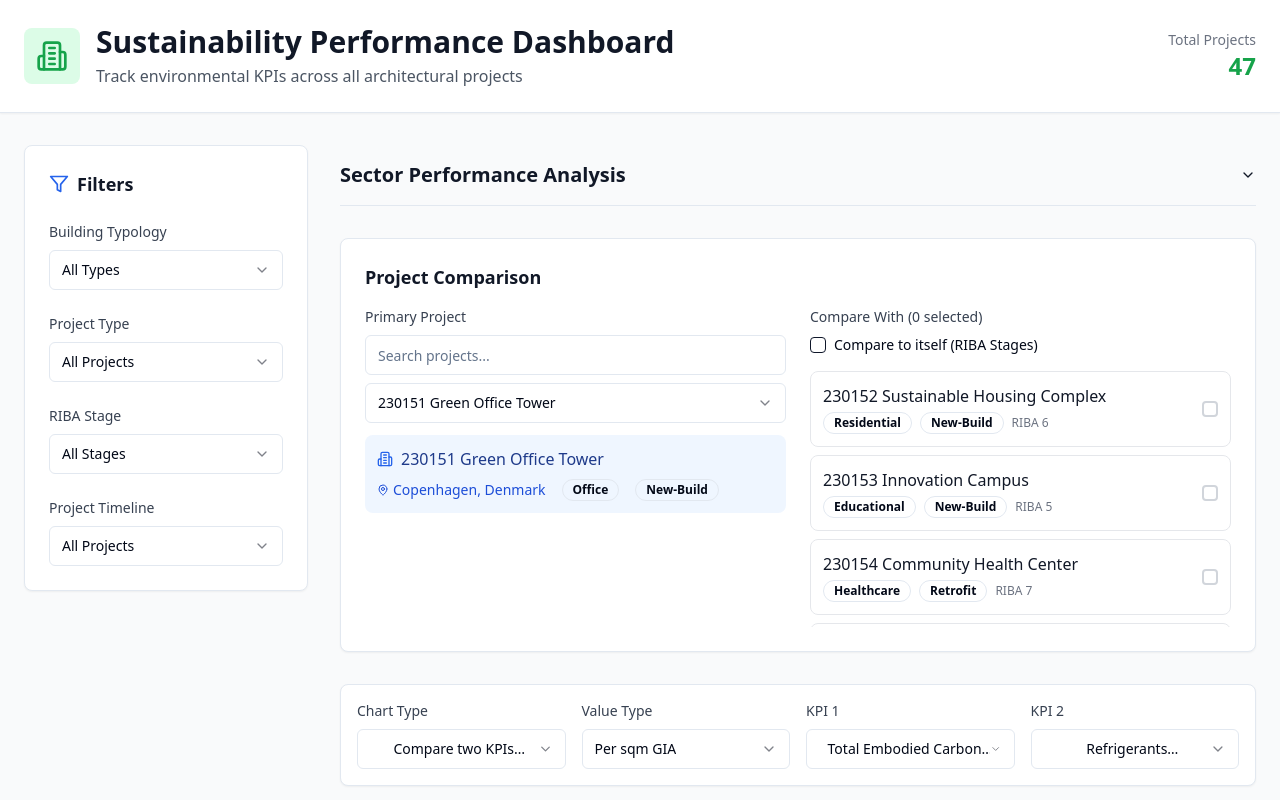
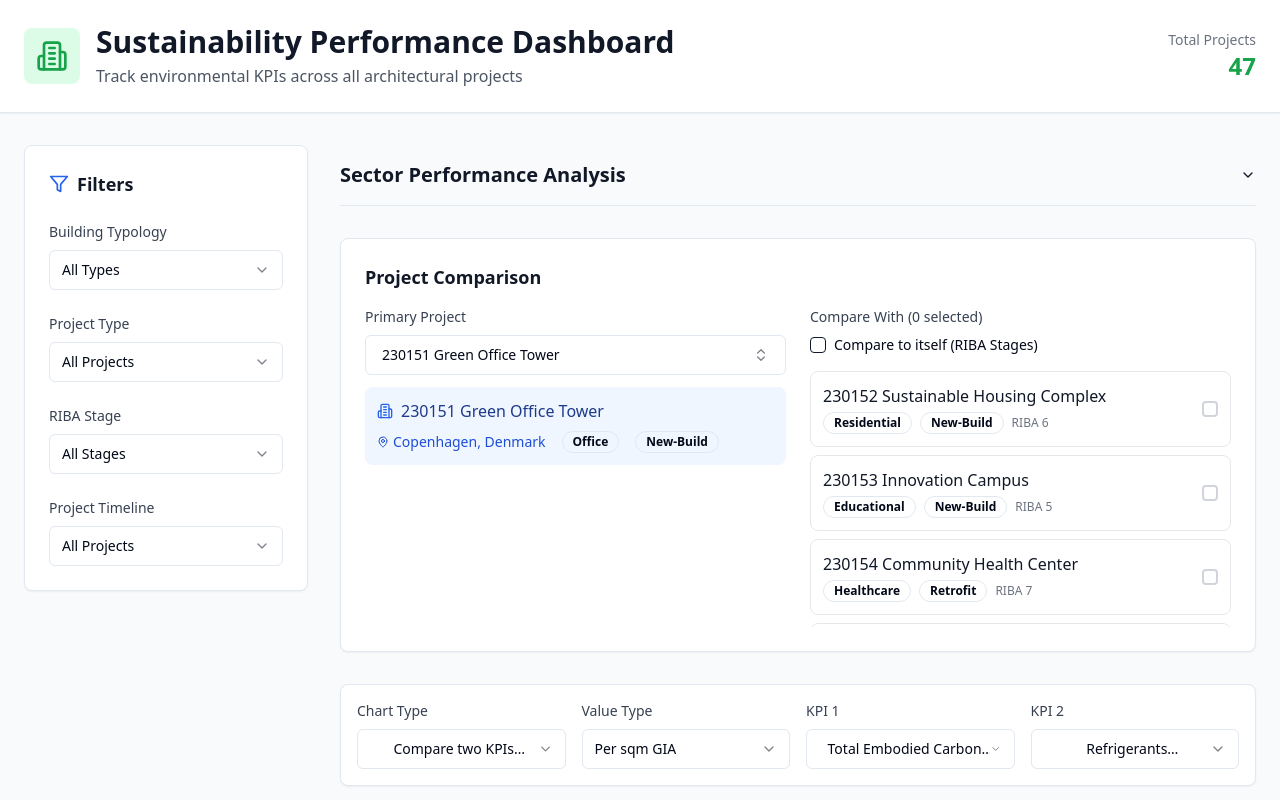
Before and after one commit to archgv/sustainability-dasboard-v1, a React (Vite) app: page / in a window 1280 px wide. Shown: the top 800 px of the page. Built offline with nearby package versions, Linux system fonts and the light colour scheme.

Commit message:
Refactor project comparison and search
- Integrated primary project search within the dropdown.
- Modified project comparison to display selected RIBA stages when comparing a project to itself.

```diff
--- a/src/components/ProjectComparison.tsx
+++ b/src/components/ProjectComparison.tsx
@@ -1,14 +1,17 @@
 
 import { Card } from '@/components/ui/card';
 import { Label } from '@/components/ui/label';
-import { Select, SelectContent, SelectItem, SelectTrigger, SelectValue } from '@/components/ui/select';
 import { Badge } from '@/components/ui/badge';
-import { Input } from '@/components/ui/input';
 import { Checkbox } from '@/components/ui/checkbox';
 import { Project } from '@/types/project';
 import { Building2, Calendar, MapPin } from 'lucide-react';
 import { useState } from 'react';
 import { addProjectNumberToName } from '@/utils/projectUtils';
+import { Command, CommandEmpty, CommandGroup, CommandInput, CommandItem, CommandList } from '@/components/ui/command';
+import { Popover, PopoverContent, PopoverTrigger } from '@/components/ui/popover';
+import { Button } from '@/components/ui/button';
+import { Check, ChevronsUpDown } from 'lucide-react';
+import { cn } from '@/lib/utils';
 
 interface ProjectComparisonProps {
   projects: Project[];
@@ -25,9 +28,9 @@ export const ProjectComparison = ({
   onPrimaryProjectChange,
   onComparisonProjectsChange
 }: ProjectComparisonProps) => {
-  const [searchTerm, setSearchTerm] = useState('');
   const [compareToSelf, setCompareToSelf] = useState(false);
   const [selectedRibaStages, setSelectedRibaStages] = useState<string[]>([]);
+  const [open, setOpen] = useState(false);
 
   const ribaStages = [
     { id: 'stage-1', label: 'RIBA 1' },
@@ -57,11 +60,6 @@ export const ProjectComparison = ({
     }
   };
 
-  const filteredProjects = projects.filter(project => {
-    const projectWithNumber = addProjectNumberToName(project.name, parseInt(project.id) - 1);
-    return projectWithNumber.toLowerCase().includes(searchTerm.toLowerCase());
-  });
-
   const primaryProjectData = projects.find(p => p.id === primaryProject);
 
   const getComparisonCount = () => {
@@ -69,6 +67,16 @@ export const ProjectComparison = ({
       return selectedRibaStages.length;
     }
     return comparisonProjects.length;
+  };
+
+  // Generate project variants for different RIBA stages when comparing to self
+  const generateProjectVariants = (project: Project) => {
+    return selectedRibaStages.map(stageId => ({
+      ...project,
+      id: `${project.id}-${stageId}`,
+      name: `${addProjectNumberToName(project.name, parseInt(project.id) - 1)} (${ribaStages.find(stage => stage.id === stageId)?.label})`,
+      ribaStage: stageId
+    }));
   };
 
   return (
@@ -81,26 +89,52 @@ export const ProjectComparison = ({
           <Label className="text-sm font-medium text-gray-700 mb-2 block">
             Primary Project
           </Label>
-          <div className="space-y-2">
-            <Input
-              placeholder="Search projects..."
-              value={searchTerm}
-              onChange={(e) => setSearchTerm(e.target.value)}
-              className="mb-2"
-            />
-            <Select value={primaryProject} onValueChange={onPrimaryProjectChange}>
-              <SelectTrigger>
-                <SelectValue placeholder="Select primary project" />
-              </SelectTrigger>
-              <SelectContent>
-                {filteredProjects.map((project, index) => (
-                  <SelectItem key={project.id} value={project.id}>
-                    {addProjectNumberToName(project.name, parseInt(project.id) - 1)}
-                  </SelectItem>
-                ))}
-              </SelectContent>
-            </Select>
-          </div>
+          <Popover open={open} onOpenChange={setOpen}>
+            <PopoverTrigger asChild>
+              <Button
+                variant="outline"
+                role="combobox"
+                aria-expanded={open}
+                className="w-full justify-between"
+              >
+                {primaryProject
+                  ? addProjectNumberToName(
+                      projects.find(p => p.id === primaryProject)?.name || '',
+                      parseInt(primaryProject) - 1
+                    )
+                  : "Select primary project..."}
+                <ChevronsUpDown className="ml-2 h-4 w-4 shrink-0 opacity-50" />
+              </Button>
+            </PopoverTrigger>
+            <PopoverContent className="w-full p-0">
+              <Command>
+                <CommandInput placeholder="Search projects..." />
+                <CommandList>
+                  <CommandEmpty>No project found.</CommandEmpty>
+                  <CommandGroup>
+                    {projects.map((project) => (
+                      <CommandItem
+                        key={project.id}
+                        value={`${addProjectNumberToName(project.name, parseInt(project.id) - 1)}`}
+                        onSelect={() => {
+                          onPrimaryProjectChange(project.id);
+                          setOpen(false);
+                        }}
+                      >
+                        <Check
+                          className={cn(
+                            "mr-2 h-4 w-4",
+                            primaryProject === project.id ? "opacity-100" : "opacity-0"
+                          )}
+                        />
+                        {addProjectNumberToName(project.name, parseInt(project.id) - 1)}
+                      </CommandItem>
+                    ))}
+                  </CommandGroup>
+                </CommandList>
+              </Command>
+            </PopoverContent>
+          </Popover>
 
           {primaryProjectData && (
             <div className="mt-3 p-3 bg-blue-50 rounded-lg">
@@ -185,7 +219,7 @@ export const ProjectComparison = ({
           ) : (
             /* Project Selection */
             <div className="space-y-2 max-h-64 overflow-y-auto">
-              {filteredProjects
+              {projects
                 .filter(p => p.id !== primaryProject)
                 .map((project) => (
                   <div
--- a/src/components/ui/popover.tsx
+++ b/src/components/ui/popover.tsx
@@ -1,3 +1,4 @@
+
 import * as React from "react"
 import * as PopoverPrimitive from "@radix-ui/react-popover"
 
```
